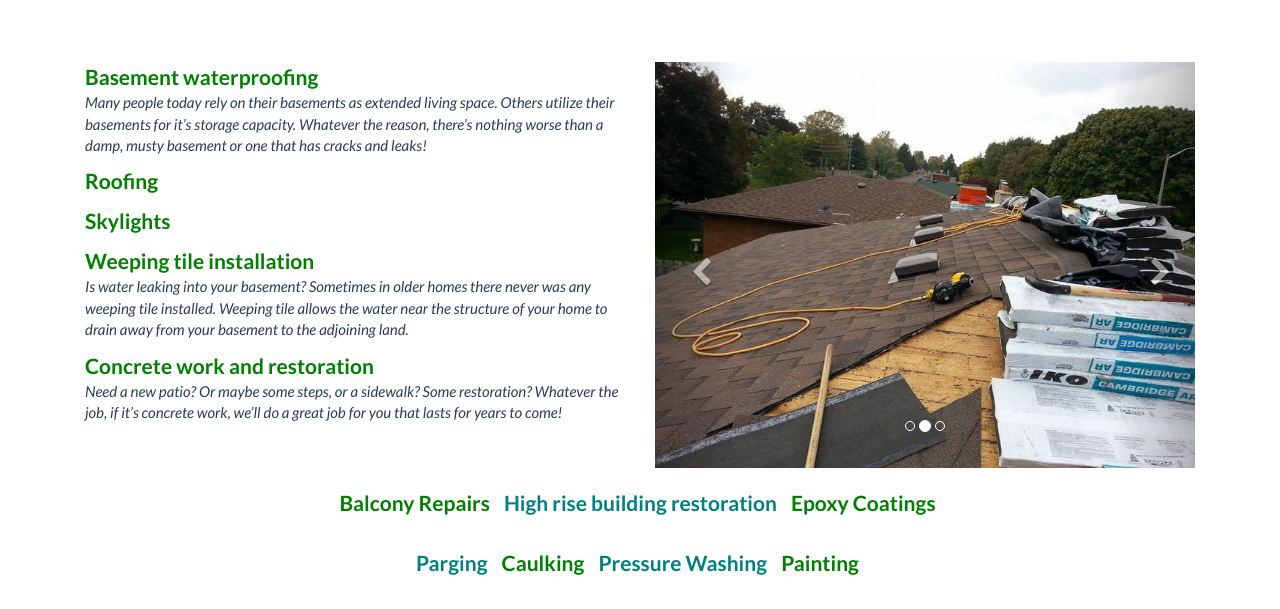
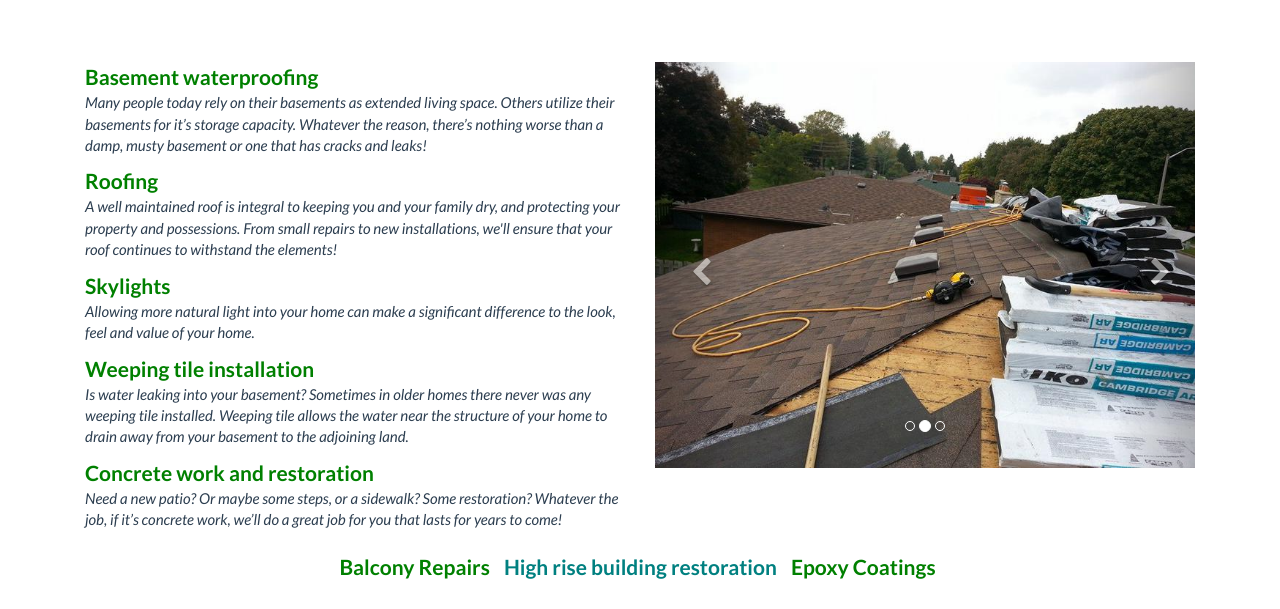
Before and after one commit to sibartlett/integrityrandc, a website: page index.html in a window 1280 px wide. Shown: the part 487-1096 px from the top of the page. Drawn offline with Linux system fonts and the light colour scheme.

Commit message:
Text update

```diff
--- a/index.html
+++ b/index.html
@@ -110,10 +110,10 @@
                 <dd>Many people today rely on their basements as extended living space. Others utilize their basements for it’s storage capacity. Whatever the reason, there’s nothing worse than a damp, musty basement or one that has cracks and leaks!</dd>
 
                 <dt>Roofing</dt>
-                <dd></dd>
+                <dd>A well maintained roof is integral to keeping you and your family dry, and protecting your property and possessions. From small repairs to new installations, we'll ensure that your roof continues to withstand the elements!</dd>
 
                 <dt>Skylights</dt>
-                <dd></dd>
+                <dd>Allowing more natural light into your home can make a significant difference to the look, feel and value of your home.</dd>
 
                 <dt>Weeping tile installation</dt>
                 <dd>Is water leaking into your basement? Sometimes in older homes there never was any weeping tile installed. Weeping tile allows the water near the structure of your home to drain away from your basement to the adjoining land.</dd>
```
